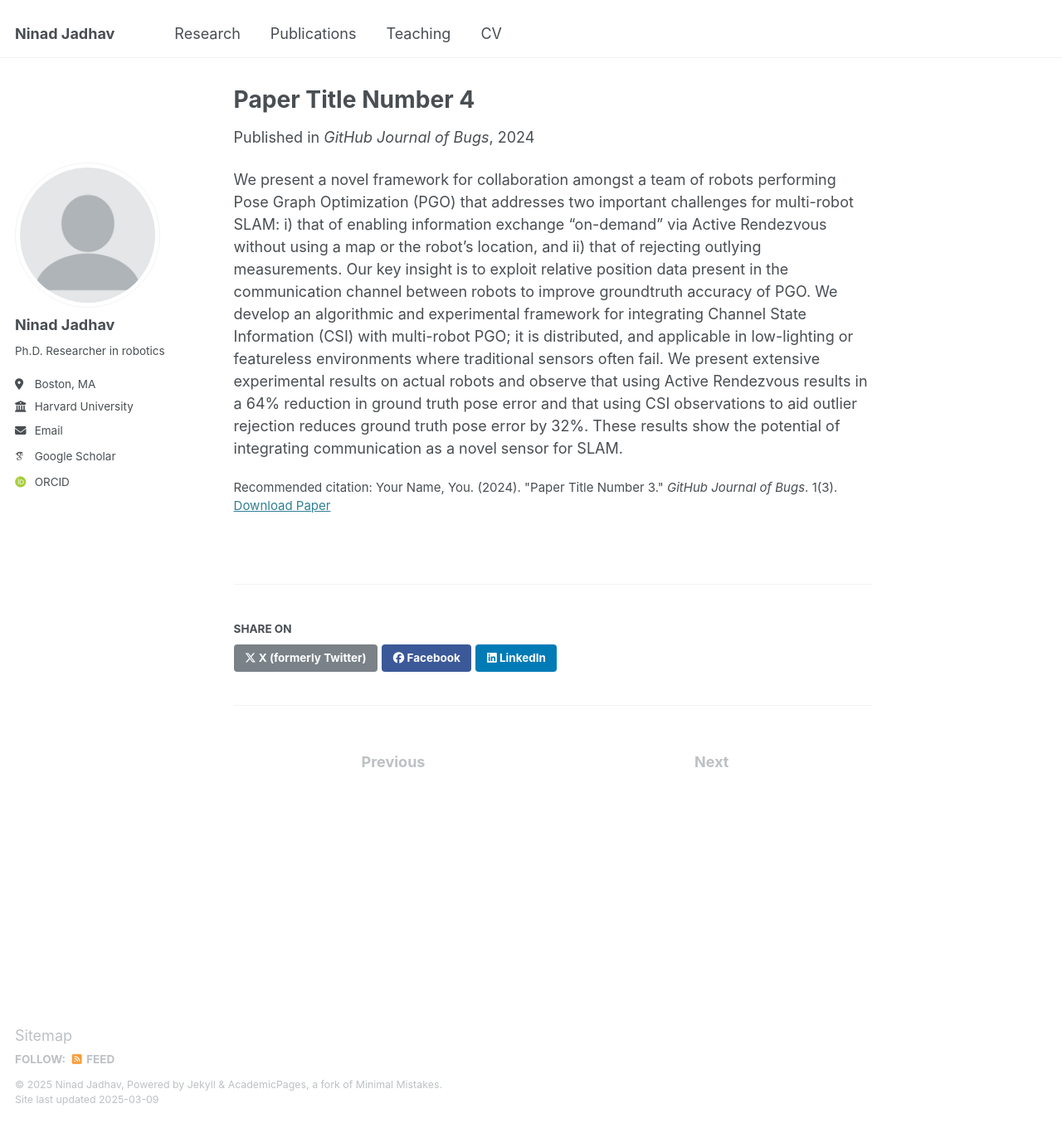
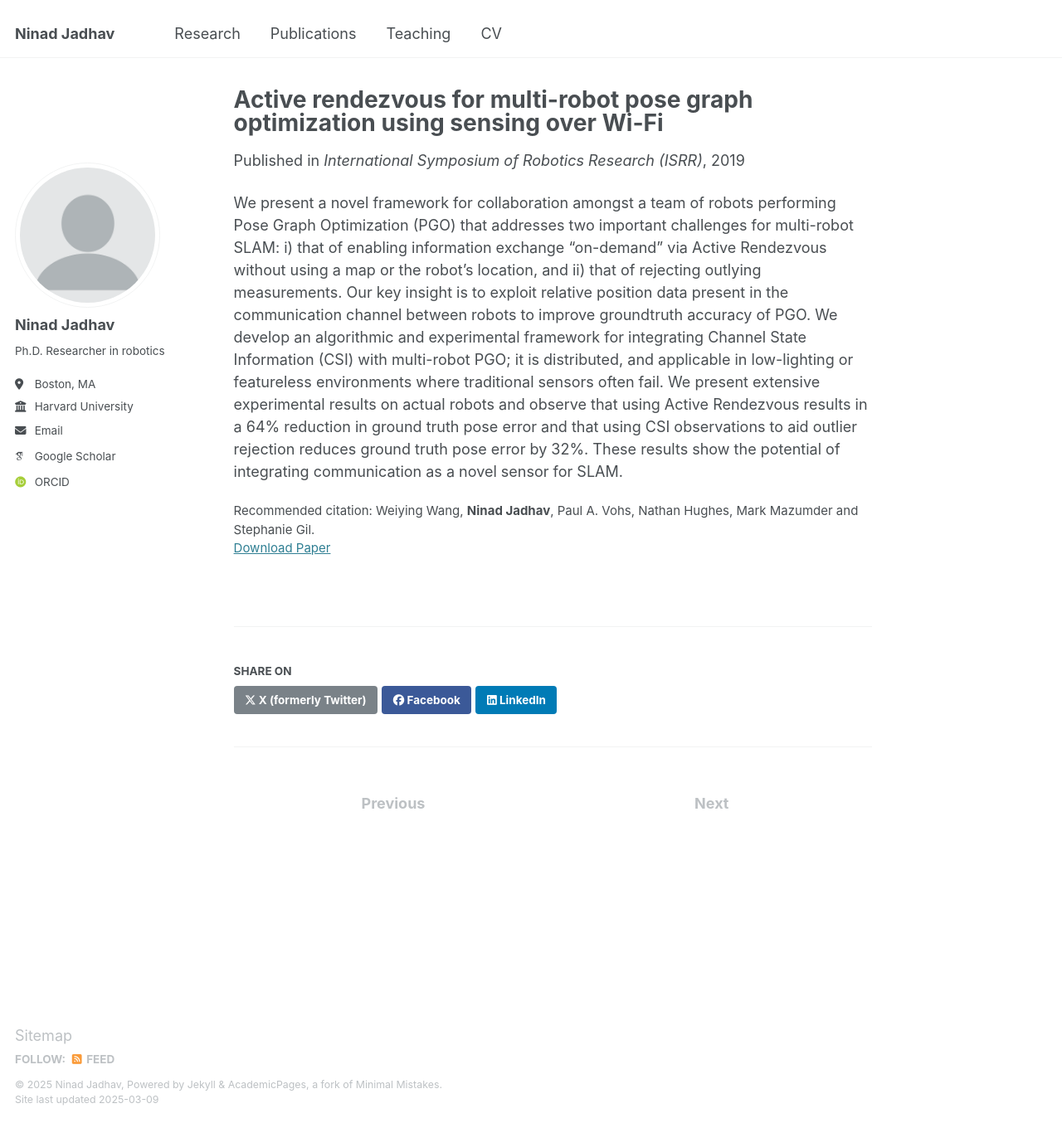
Before and after one commit to jadhavhninad/jadhavhninad.github.io, a Jekyll site: the page built from _publications/2019-ISRR-number-1.md, in a window 1280 px wide and 1354 px high. Shown: the whole window at 83% size. Built offline with Jekyll 4.4.1, drawn with Linux system fonts in a browser that asks for light colours; some web fonts are replaced.

Commit message:
Update 2019-ISRR-number-1.md

```diff
--- a/_publications/2019-ISRR-number-1.md
+++ b/_publications/2019-ISRR-number-1.md
@@ -1,13 +1,12 @@
 ---
-title: "Paper Title Number 4"
+title: "Active rendezvous for multi-robot pose graph optimization using sensing over Wi-Fi"
 collection: publications
 category: conferences
 permalink: /publication/2019-ISRR-number-1
-excerpt: 'This paper is about fixing template issue #693.'
-date: 2024-02-17
-venue: 'GitHub Journal of Bugs'
-paperurl: 'http://academicpages.github.io/files/paper3.pdf'
-citation: 'Your Name, You. (2024). &quot;Paper Title Number 3.&quot; <i>GitHub Journal of Bugs</i>. 1(3).'
+date: 2019-10-10
+venue: 'International Symposium of Robotics Research (ISRR)'
+paperurl: 'https://jadhavhninad.github.io/files/2019-ISRR-number-1.pdf'
+citation: 'Weiying Wang, <strong>Ninad Jadhav</strong>, Paul A. Vohs, Nathan Hughes, Mark Mazumder and Stephanie Gil.'
 ---
 
 We present a novel framework for collaboration amongst a team of robots performing Pose Graph Optimization (PGO) that addresses two important challenges for multi-robot SLAM: i) that of enabling information exchange “on-demand” via Active Rendezvous without using a map or the robot’s location, and ii) that of rejecting outlying measurements. Our key insight is to exploit relative position data present in the communication channel between robots to improve groundtruth accuracy of PGO. We develop an algorithmic and experimental framework for integrating Channel State Information (CSI) with multi-robot PGO; it is distributed, and applicable in low-lighting or featureless environments where traditional sensors often fail. We present extensive experimental results on actual robots and observe that using Active Rendezvous results in a 64% reduction in ground truth pose error and that using CSI observations to aid outlier rejection reduces ground truth pose error by 32%. These results show the potential of integrating communication as a novel sensor for SLAM.
```
